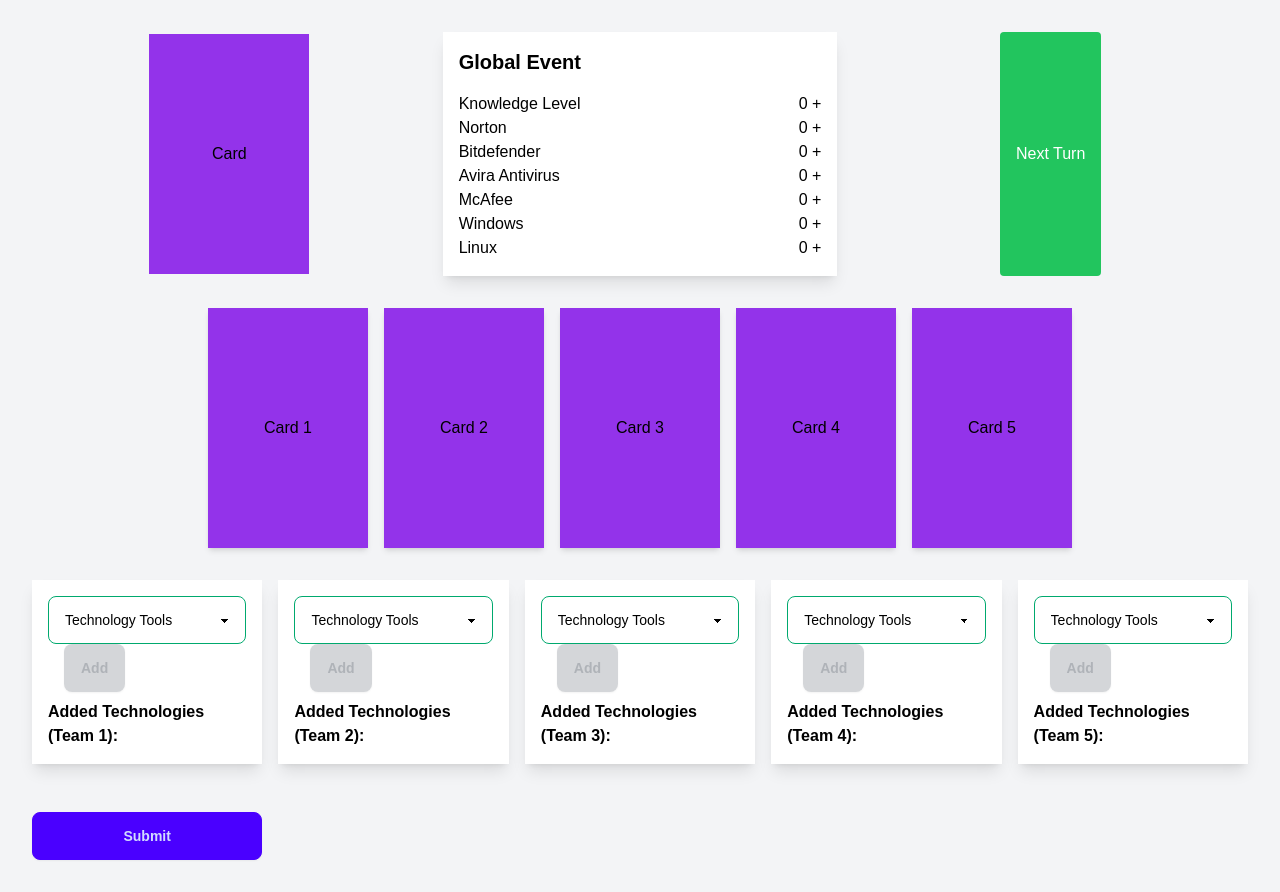
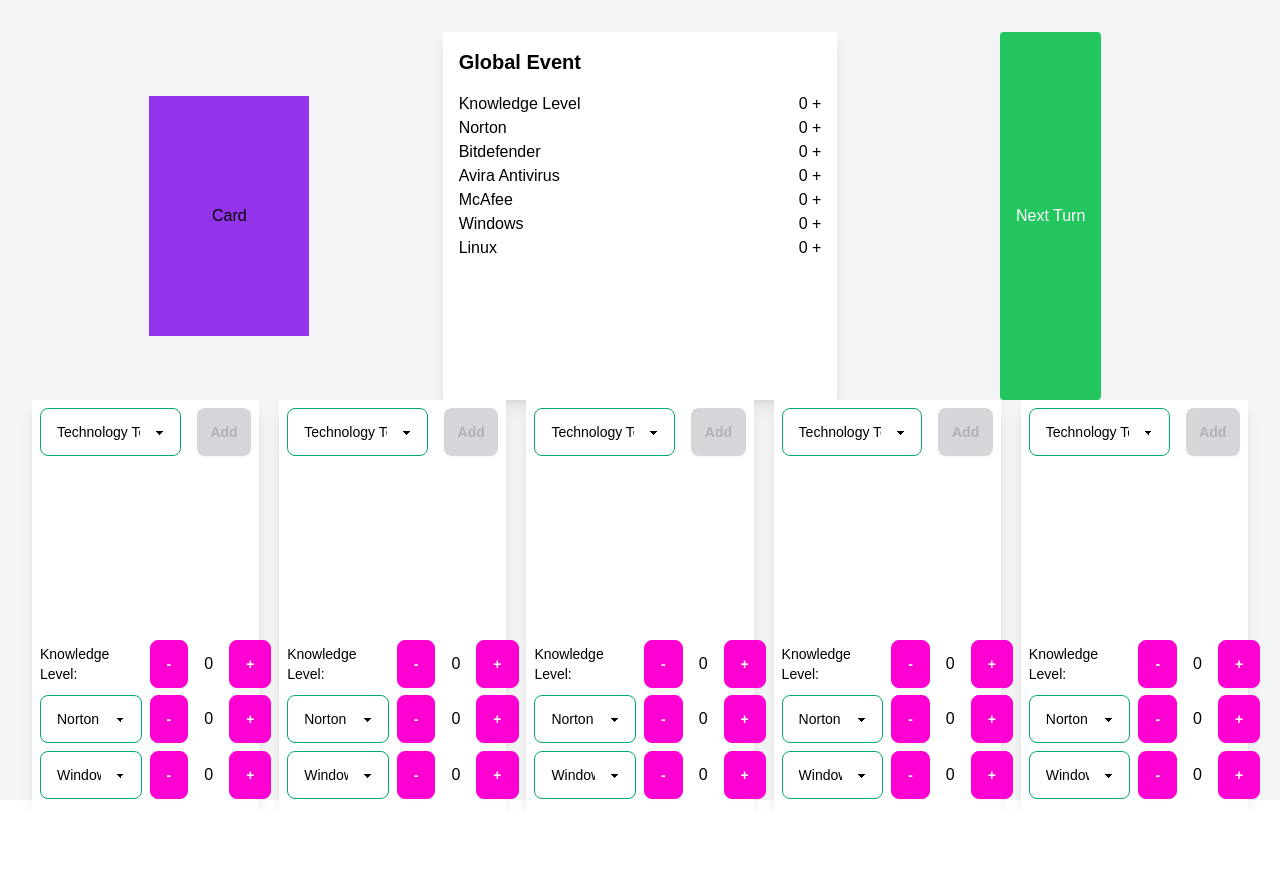
Before and after one commit to zignalssss/cyberarena, a Next.js app: page / in a window 1280 px wide. After the commit the page ends 811 px from the top, so only its background shows below. Built offline with nearby package versions, Linux system fonts and the light colour scheme.

Commit message:
update-teamdata

```diff
--- a/src/app/api/card/getcard/route.js
+++ b/src/app/api/card/getcard/route.js
@@ -5,7 +5,7 @@
   try {
     const client = await clientPromise;
     const db = client.db("CTFBOARD_DATABASE");
-    const data = await db.collection("CARD").find({}).toArray();
+    const data = await db.collection("CARD_EVENT").find({}).toArray();
 
     return NextResponse.json({ data }, { status: 200 });
   } catch (error) {
--- /dev/null
+++ b/src/app/component/Team.js
@@ -0,0 +1,181 @@
+import { useState } from 'react';
+
+export default function Team() {
+
+    const options = [
+        "MFA",
+        "Strong Password",
+        "Data Backup",
+        "IDS/IPS",
+        "Account Lockout",
+        "VPN",
+        "Secure DNS",
+        "DNSSEC",
+        "Input and Output Encoding",
+        "CSP",
+        "DNS Filtering",
+        "ORM",
+        "Prepared Statements",
+        "Access Control Monitoring",
+        "Least Privilege",
+        "SID Regeneration",
+        "Session Timeout",
+        "Encryption",
+        "Strict Session",
+        "Regular password changes",
+        "Input Validation and Sanitization",
+        "Firewall",
+        "Establish Clear IT Policies"
+    ];
+
+    const antiVirus = ["Norton", "Bitdefender", "Avira Antivirus", "McAfee"];
+    const os = ["Windows", "Linux"];
+
+    const [optionsProtect, setOptionsProtect] = useState(options);
+    const [teamOptions, setTeamOptions] = useState([]);
+    const [selectedOption, setSelectedOption] = useState("");
+    const [selectedAntiVirus, setSelectedAntiVirus] = useState("");
+    const [selectedOS, setSelectedOS] = useState("");
+    const [teamData, setTeamData] = useState({
+        Knowledge: 0,
+        OS_Version: 0,
+        Anti_Virus_Version: 0
+    });
+
+    // Handle option selection
+    const handleSelectChange = (event) => {
+        setSelectedOption(event.target.value);
+    };
+
+    // Handle adding the selected option to teamOptions array
+    const handleAdd = () => {
+        if (selectedOption && !teamOptions.includes(selectedOption)) {
+            setTeamOptions([...teamOptions, selectedOption]);
+            setSelectedOption(""); // Reset selection
+        }
+    };
+
+    // Handle removing the selected option from teamOptions array
+    const handleRemove = (item) => {
+        setTeamOptions(teamOptions.filter(option => option !== item));
+    };
+
+    // Handle increment and decrement of knowledge level
+    const incrementKnowledge = () => {
+        setTeamData(prevData => ({
+            ...prevData,
+            Knowledge: prevData.Knowledge + 1
+        }));
+    };
+    const increment = (data) => {
+        setTeamData(prevData => ({
+            ...prevData,
+            [data]: prevData[data] + 1
+        }));
+        console.log(teamData)
+    };
+
+    const decrement = (data) => {
+        setTeamData(prevData => ({
+            ...prevData,
+            [data]: prevData[data] > 0 ? prevData[data] - 1 : 0
+        }));
+    };
+
+    const decrementKnowledge = () => {
+        setTeamData(prevData => ({
+            ...prevData,
+            Knowledge: prevData.Knowledge > 0 ? prevData.Knowledge - 1 : 0
+        }));
+    };
+
+    // Handle OS and Antivirus changes
+    const handleSelectData = (value) => {
+        setTeamData(prevData => ({
+            ...prevData,
+            [value]: 0
+        }));
+    };
+
+    return (
+        <div className="bg-white p-2 shadow-lg text-black mb-4 h-full w-full grid grid-rows-7 gap-1">
+            {/* Technology Tools Selector */}
+            <div className='grid grid-cols-3 row-span-1'>
+                <select
+                    value={selectedOption}
+                    onChange={handleSelectChange}
+                    className="select select-success w-full max-w-xs bg-white col-span-2"
+                >
+                    <option disabled value="">Technology Tools</option>
+                    {optionsProtect.map((option, index) => (
+                        <option key={index} value={option}>{option}</option>
+                    ))}
+                </select>
+
+                <button
+                    className="ml-4 btn btn-secondary col-span-1"
+                    onClick={handleAdd}
+                    disabled={!selectedOption || teamOptions.includes(selectedOption)}
+                >
+                    Add
+                </button>
+            </div>
+
+            {/* Scrollable teamOptions array */}
+            <div className="row-span-3 overflow-y-auto h-40">
+                <div className={`grid grid-cols-2 gap-2`}>
+                    {teamOptions.map((item, index) => (
+                        <div key={index} className="flex justify-between items-center bg-green-100 px-2 py-1 rounded-lg">
+                            <div className='text-xs'>{item}</div>
+                            <button onClick={() => handleRemove(item)}>x</button>
+                        </div>
+                    ))}
+                </div>
+            </div>
+
+             {/* Team Data Section */}
+             <div className='row-span-3 grid grid-rows-3'>
+                <div className="row-span-1 grid grid-cols-2 items-center gap-2">
+                    <label className="block text-sm ">Knowledge Level:</label>
+                    <div className="flex items-center space-x-4">
+                        <button className="btn btn-secondary" onClick={() => decrement("Knowledge")}>-</button>
+                        <div>{teamData.Knowledge}</div>
+                        <button className="btn btn-secondary" onClick={() => increment("Knowledge")}>+</button>
+                    </div>
+                </div>
+
+                <div className='row-span-1 grid grid-cols-2 items-center gap-2'>
+                    <select
+                        className="select select-success w-full max-w-xs bg-white"
+                    >
+                        <option disabled value="">Select Antivirus</option>
+                        {antiVirus.map((av, index) => (
+                            <option key={index} value={av}>{av}</option>
+                        ))}
+                    </select>
+                    <div className="flex items-center space-x-4">
+                        <button className="btn btn-secondary" onClick={() => decrement("Anti_Virus_Version")}>-</button>
+                        <div>{teamData.Anti_Virus_Version}</div>
+                        <button className="btn btn-secondary" onClick={() => increment("Anti_Virus_Version")}>+</button>
+                    </div>
+                </div>
+
+                <div className="row-span-1 grid grid-cols-2 items-center gap-2">
+                    <select
+                        className="select select-success w-full max-w-xs bg-white"
+                    >
+                        <option disabled value="">Select OS</option>
+                        {os.map((osOption, index) => (
+                            <option key={index} value={osOption}>{osOption}</option>
+                        ))}
+                    </select>
+                    <div className="flex items-center space-x-4 ">
+                        <button className="btn btn-secondary" onClick={() => decrement("OS_Version")}>-</button>
+                        <div>{teamData.OS_Version}</div>
+                        <button className="btn btn-secondary" onClick={() => increment("OS_Version")}>+</button>
+                    </div>
+                </div>
+            </div>
+        </div>
+    );
+}
--- a/src/app/page.js
+++ b/src/app/page.js
@@ -1,6 +1,7 @@
 // pages/index.js
 "use client"
 import { useState } from 'react';
+import Team from './component/Team';
 
 export default function Home() {
 
@@ -31,18 +32,20 @@
   ];
 
   const [selectedOptions, setSelectedOptions] = useState(Array(5).fill(''));
-  const [addedTechnologies, setAddedTechnologies] = useState(Array(5).fill([])); // เก็บข้อมูลที่เพิ่มแล้ว
+  const [addedTechnologies, setAddedTechnologies] = useState(Array(5).fill([])); // Stores the added technologies
 
+  // Handle option change for a specific team
   const handleSelectChange = (index) => (event) => {
     const newSelectedOptions = [...selectedOptions];
     newSelectedOptions[index] = event.target.value;
     setSelectedOptions(newSelectedOptions);
   };
 
+  // Handle adding the selected technology to the team
   const handleAdd = async (index) => {
     const selectedTechnology = selectedOptions[index];
 
-    // POST ข้อมูลไปยัง API
+    // POST data to an API
     try {
       const res = await fetch('/api/team/updatedefcard', {
         method: 'POST',
@@ -59,6 +62,7 @@
       console.log(data.message);
 
       if (res.ok) {
+        // Update added technologies for the specific team
         const newAddedTechnologies = [...addedTechnologies];
         newAddedTechnologies[index] = [
           ...newAddedTechnologies[index],
@@ -66,6 +70,8 @@
         ];
 
         setAddedTechnologies(newAddedTechnologies);
+
+        // Clear the selected option
         setSelectedOptions((prev) => {
           const newSelectedOptions = [...prev];
           newSelectedOptions[index] = '';
@@ -77,12 +83,10 @@
     }
   };
 
-
-
   return (
-    <div className="min-h-screen bg-gray-100 p-8">
+    <div className="h-dvh grid grid-rows-4 bg-gray-100 p-8">
       {/* Main container */}
-      <div className="grid grid-cols-3 gap-4">
+      <div className="grid grid-cols-3 row-span-2 gap-4">
 
         {/* Center Card */}
         <div className="col-span-1 flex justify-center items-center">
@@ -124,16 +128,6 @@
               <span>0 +</span>
             </li>
           </ul>
-
-          {/* Numbered List */}
-          {/* <ul className="grid grid-cols-2 gap-2 mt-6 text-black">
-            {Array.from({ length: 23 }).map((_, idx) => (
-              <li key={idx} className="flex justify-between">
-                <span>{idx + 1} :</span>
-                <span>Action {idx + 1}</span>
-              </li>
-            ))}
-          </ul> */}
         </div>
 
         {/* Right Panel */}
@@ -143,57 +137,13 @@
           </button>
         </div>
       </div>
-
-      {/* Bottom Row (5 Cards) */}
-      <div className="flex justify-center space-x-4 mt-8">
-        {Array.from({ length: 5 }).map((_, idx) => (
-          <div key={idx} className="w-40 h-60 bg-purple-600 text-white flex items-center justify-center shadow-md">
-            <span className="text-black">Card {idx + 1}</span>
-          </div>
-        ))}
+      <div className='row-span-2 grid grid-cols-5 gap-5'>
+        <Team />
+        <Team />
+        <Team />
+        <Team />
+        <Team />
       </div>
-
-      {/* Bottom Grid */}
-      <div className='grid grid-cols-5 gap-4 mt-8 rounded-md'>
-      {Array.from({ length: 5 }).map((_, idx) => (
-        <div key={idx} className="bg-white p-4 shadow-lg text-black mb-4">
-          <select
-            onChange={handleSelectChange(idx)}
-            value={selectedOptions[idx]}
-            className="select select-success w-full max-w-xs bg-white"
-          >
-            <option disabled value="">Technology Tools</option>
-            {options.map((option, index) => (
-              <option key={index} value={option}>{option}</option>
-            ))}
-          </select>
-
-          <button
-            className="ml-4 btn btn-secondary"
-            onClick={() => handleAdd(idx)}
-            disabled={!selectedOptions[idx]}
-          >
-            Add
-          </button>
-
-          <div className="mt-2">
-            <strong>Added Technologies (Team {idx + 1}):</strong>
-            <ul>
-              {addedTechnologies[idx].map((tech, index) => (
-                <li key={index}>{tech}</li>
-              ))}
-            </ul>
-          </div>
-        </div>
-      ))}
-
-      <button
-        className="mt-4 btn btn-primary"
-        onClick={() => console.log("Submit button clicked")}
-      >
-        Submit
-      </button>
-    </div>
     </div>
   );
 }
```
